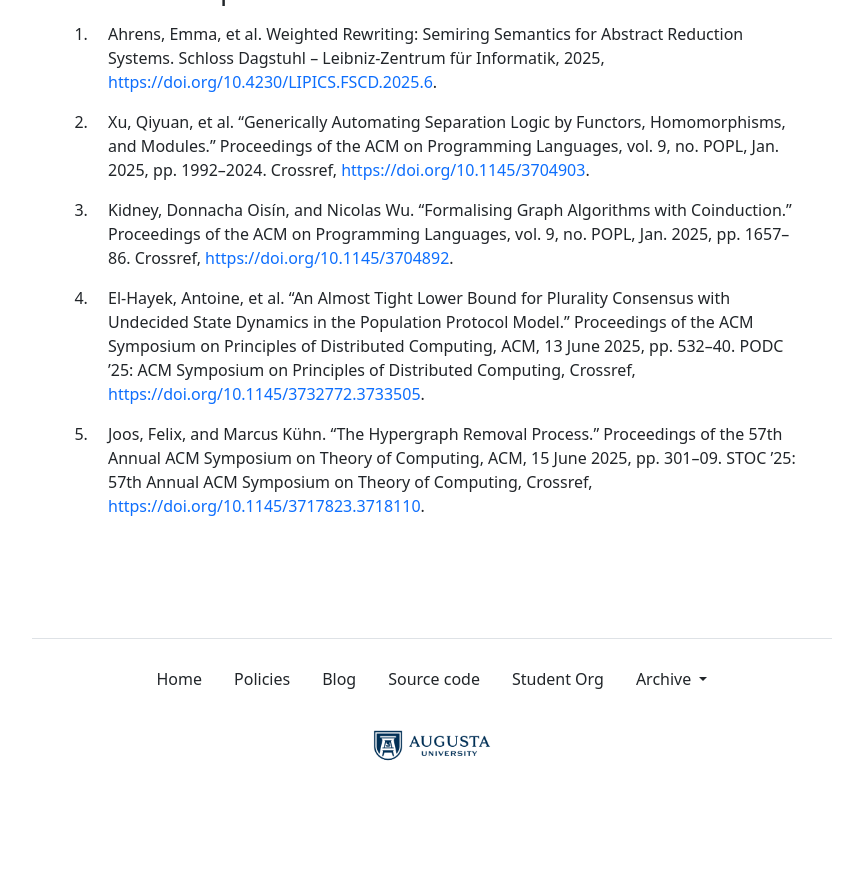
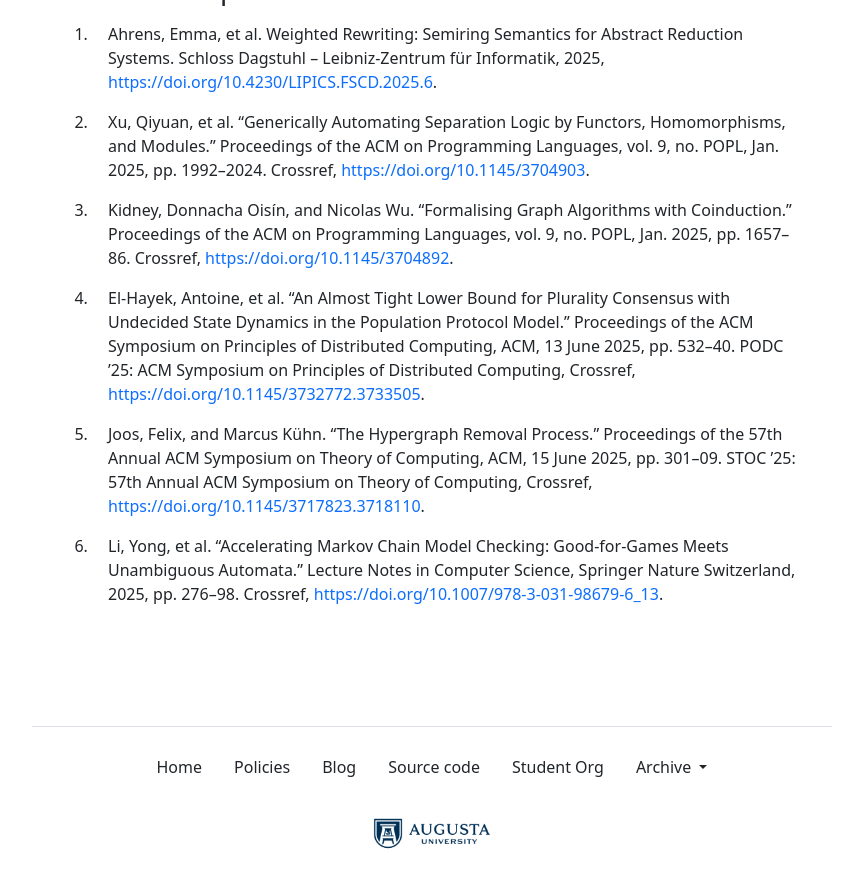
Before and after one commit to the-au-forml-lab/plgroup, a Jekyll site: the page built from docs/index.md, in a window 1280 px wide and 900 px high, scrolled down 1677 px. Shown: the top 888 px of the window, without its empty margins (208-1071 px from the left). Built offline with Jekyll 4.4.1, drawn with Linux system fonts in a browser that asks for light colours; before the commit the page ends 2489 px from its top, so only the background shows below that; some of the changed text lies outside the part shown.

Commit message:
[create-pull-request] automated change

```diff
--- a/data/history.txt
+++ b/data/history.txt
@@ -52,3 +52,4 @@
 10.1145/3704892
 10.1145/3732772.3733505
 10.1145/3717823.3718110
+10.1007/978-3-031-98679-6_13
--- a/docs/index.md
+++ b/docs/index.md
@@ -36,7 +36,7 @@ organization.
 | 4.  | September 12 | Formalising Graph Algorithms with Coinduction.    | UH227 (Fishbowl) |
 | 5.  | September 19 | An Almost Tight Lower Bound for Plurality Consensus with Undecided State Dynamics in the Population Protocol Model.    | UH227 (Fishbowl) |
 | 6.  | September 26 | The Hypergraph Removal Process.    | UH227 (Fishbowl) |
-| 7.  | October 3    | Paper 06 discussion    | UH227 (Fishbowl) |
+| 7.  | October 3    | Accelerating Markov Chain Model Checking: Good-for-Games Meets Unambiguous Automata.    | UH227 (Fishbowl) |
 | 8.  | October 10   | _Fall pause_           |                  |
 | 9.  | October 17   | Paper 07 discussion    | UH227 (Fishbowl) |
 | 10. | October 24   | Paper 08 discussion    | UH227 (Fishbowl) |
--- a/docs/papers.md
+++ b/docs/papers.md
@@ -3,3 +3,4 @@
 1. Kidney, Donnacha Oisín, and Nicolas Wu. “Formalising Graph Algorithms with Coinduction.” Proceedings of the ACM on Programming Languages, vol. 9, no. POPL, Jan. 2025, pp. 1657–86. Crossref, <https://doi.org/10.1145/3704892>.
 1. El-Hayek, Antoine, et al. “An Almost Tight Lower Bound for Plurality Consensus with Undecided State Dynamics in the Population Protocol Model.” Proceedings of the ACM Symposium on Principles of Distributed Computing, ACM, 13 June 2025, pp. 532–40. PODC ’25: ACM Symposium on Principles of Distributed Computing, Crossref, <https://doi.org/10.1145/3732772.3733505>.
 1. Joos, Felix, and Marcus Kühn. “The Hypergraph Removal Process.” Proceedings of the 57th Annual ACM Symposium on Theory of Computing, ACM, 15 June 2025, pp. 301–09. STOC ’25: 57th Annual ACM Symposium on Theory of Computing, Crossref, <https://doi.org/10.1145/3717823.3718110>.
+1. Li, Yong, et al. “Accelerating Markov Chain Model Checking: Good-for-Games Meets Unambiguous Automata.” Lecture Notes in Computer Science, Springer Nature Switzerland, 2025, pp. 276–98. Crossref, <https://doi.org/10.1007/978-3-031-98679-6_13>.
```
